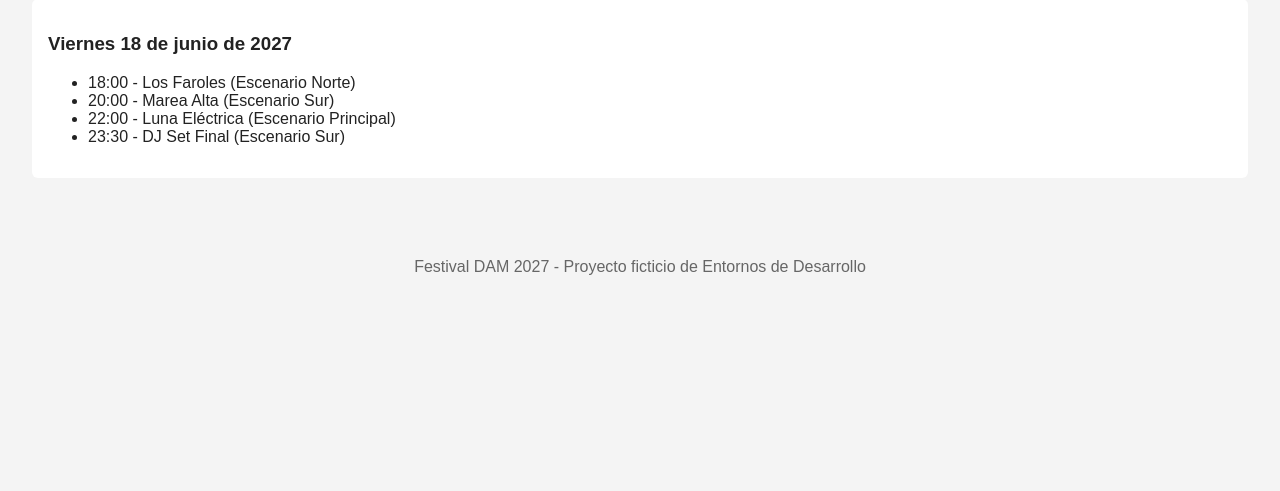
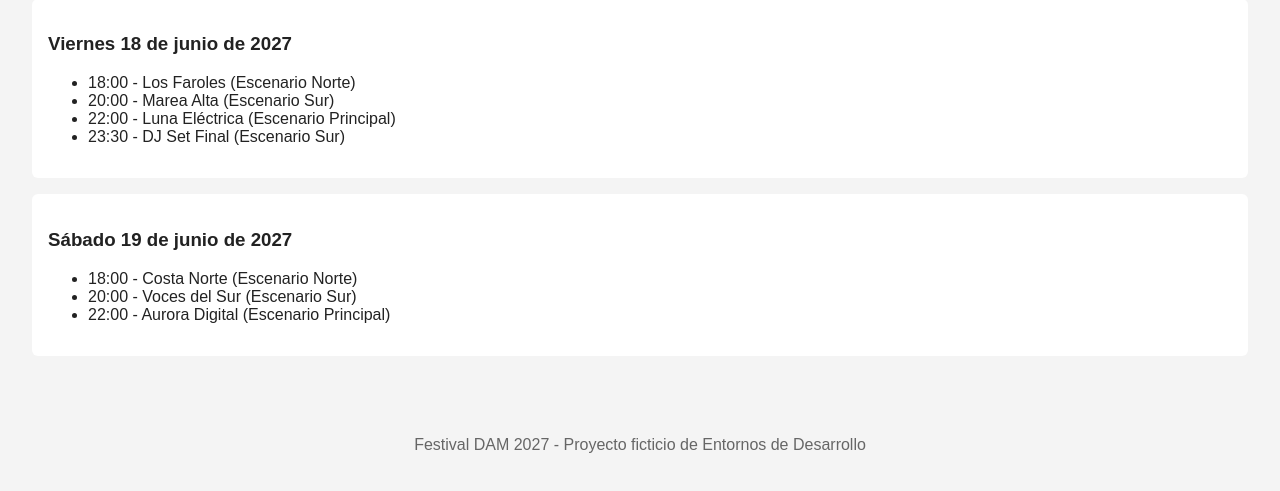
Before and after one commit to manganediallo25-prog/festival-dam-2027, a plain HTML site: page programa.html in a window 1280 px wide. Shown: the part 231-722 px from the top of the page. Drawn offline with Linux system fonts and the light colour scheme.

Commit message:
Añade programa del segundo día

```diff
--- a/programa.html
+++ b/programa.html
@@ -26,7 +26,16 @@
       <li>22:00 - Luna Eléctrica (Escenario Principal)</li>
             <li>23:30 - DJ Set Final (Escenario Sur)</li>
     </ul>
-  </section>  </main>
+  </section>
+  <section>
+    <h3>Sábado 19 de junio de 2027</h3>
+    <ul>
+      <li>18:00 - Costa Norte (Escenario Norte)</li>
+      <li>20:00 - Voces del Sur (Escenario Sur)</li>
+      <li>22:00 - Aurora Digital (Escenario Principal)</li>
+    </ul>
+  </section>
+  </main>
 
   <footer>
     <p>Festival DAM 2027 - Proyecto ficticio de Entornos de Desarrollo</p>
```
